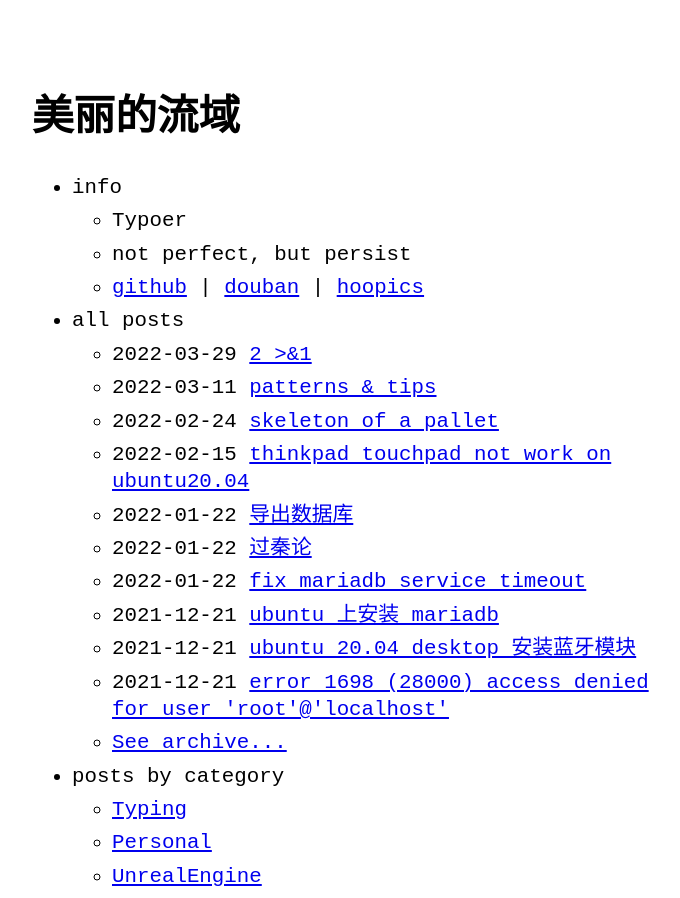
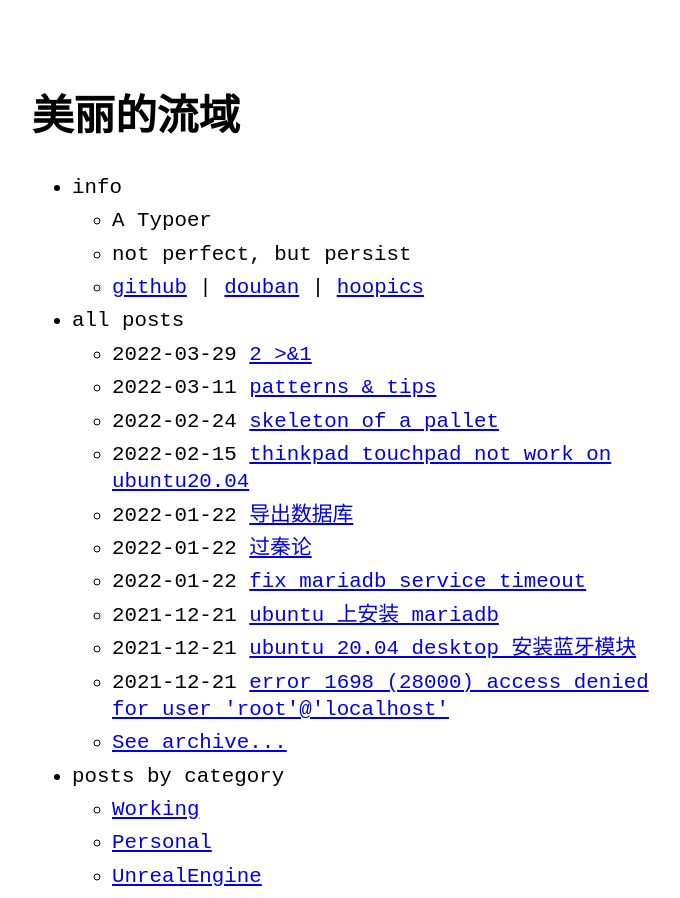
Before and after one commit to zTgx/zTgx.github.io, a Jekyll site: the page built from index.md, in a window 1280 px wide. Shown: the top 898 px of the page, without its empty margins (288-968 px from the left). Built offline with Jekyll 4.4.1, drawn with Linux system fonts in a browser that asks for light colours.

Commit message:
Decorate Menu

```diff
--- a/_data/menu.yml
+++ b/_data/menu.yml
@@ -4,7 +4,7 @@
 entries:
   - title: info
     entries:
-      - title: Typoer
+      - title: A Typoer
       - title: not perfect, but persist
       - title: "<a title='github' target='_blank' href='https://github.com/zTgx'>github</a> | <a title='douban' target='_blank' href='https://www.douban.com/people/beautifularea'>douban</a> | <a title='hoopics' target='_blank' href='http://www.hoopics.cn'>hoopics</a>"
 
@@ -17,7 +17,7 @@ entries:
 
   - title: posts by category
     entries:
-      - title: Typing
+      - title: Working
         url: archives/work-archive.html
         # post_list:
         #   limit: 0
```
Also changed, not shown: about.md (+2 -0 lines).
